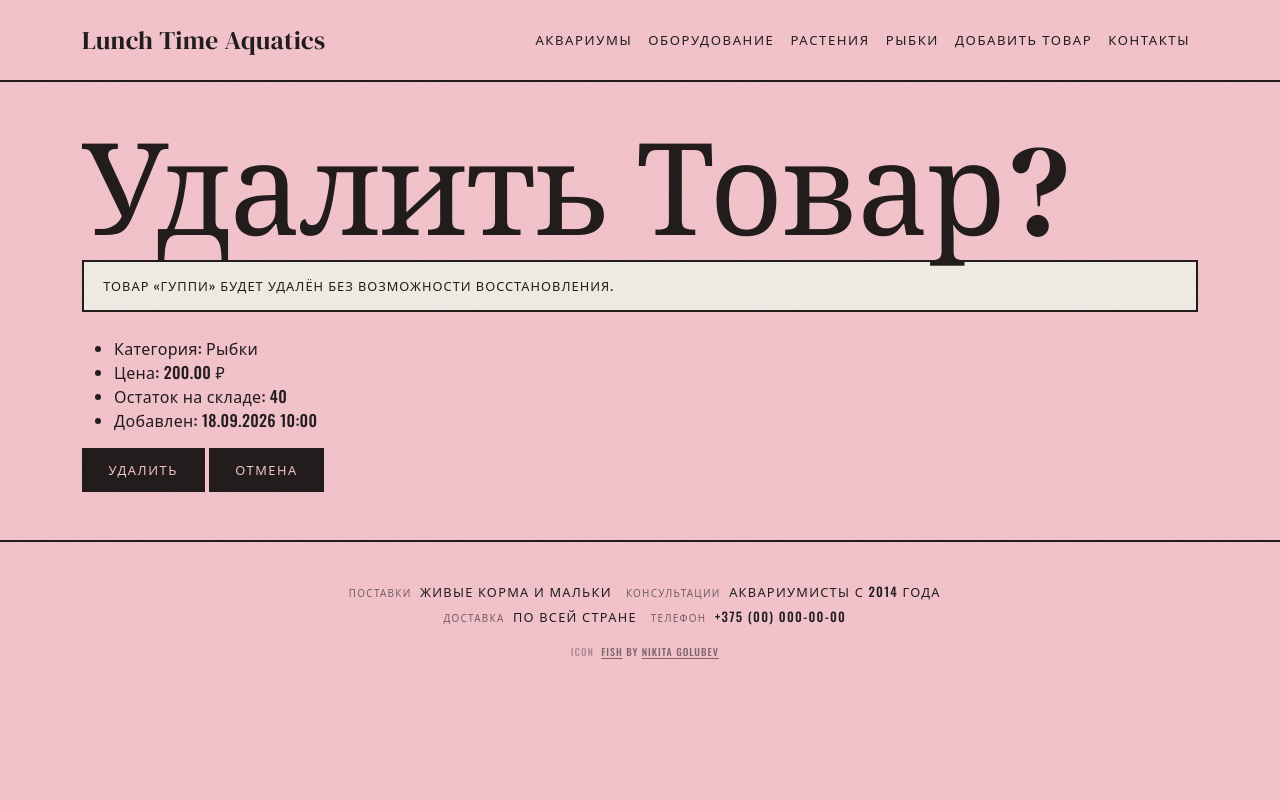
After one commit to Jd4rc/lsn_basics_of_layout, a Django app: page /products/1/delete/ in a window 1280 px wide. The commit adds this page. Run offline with Django 5.2, Linux system fonts and the light colour scheme; data comes from the database, SQL or seed files in the repository; some libraries are stand-ins or nearby versions.

Commit message:
feat: add product delete view

```diff
--- /dev/null
+++ b/catalog/templates/catalog/product_confirm_delete.html
@@ -0,0 +1,28 @@
+{% extends 'base.html' %}
+
+{% block title %}Удалить {{ product.name }}{% endblock %}
+
+{% block content %}
+
+<h1>Удалить товар?</h1>
+
+<div class="notice mb-4">
+    <p class="mb-0">
+        Товар «{{ product.name }}» будет удалён без возможности восстановления.
+    </p>
+</div>
+
+<ul>
+    <li>Категория: {{ product.category }}</li>
+    <li>Цена: {{ product.price }} ₽</li>
+    <li>Остаток на складе: {{ product.stock }}</li>
+    <li>Добавлен: {{ product.created_at|date:"d.m.Y H:i" }}</li>
+</ul>
+
+<form method="post">
+    {% csrf_token %}
+    <button type="submit" class="btn btn-ink">Удалить</button>
+    <a href="{% url 'catalog:product_detail' product.pk %}" class="btn btn-ink">Отмена</a>
+</form>
+
+{% endblock %}
--- a/catalog/templates/catalog/product_detail.html
+++ b/catalog/templates/catalog/product_detail.html
@@ -30,6 +30,7 @@
 </ul>
 
 <a href="{% url 'catalog:product_update' product.pk %}" class="btn btn-ink">Редактировать</a>
+<a href="{% url 'catalog:product_delete' product.pk %}" class="btn btn-ink">Удалить</a>
 <a href="{% url 'catalog:home' %}" class="btn btn-ink">На главную</a>
 
 {% endblock %}
--- a/catalog/urls.py
+++ b/catalog/urls.py
@@ -10,5 +10,6 @@ urlpatterns = [
     path('products/new/', views.product_create, name='product_create'),
     path('products/<int:pk>/', views.product_detail, name='product_detail'),
     path('products/<int:pk>/edit/', views.product_update, name='product_update'),
+    path('products/<int:pk>/delete/', views.product_delete, name='product_delete'),
     path('<slug:slug>/', views.category_detail, name='category_detail'),
 ]
--- a/catalog/views.py
+++ b/catalog/views.py
@@ -66,6 +66,16 @@ def product_update(request, pk):
     return render(request, 'catalog/product_form.html', {'form': form})
 
 
+def product_delete(request, pk):
+    product = get_object_or_404(Product, pk=pk)
+
+    if request.method == 'POST':
+        product.delete()
+        return redirect('catalog:home')
+
+    return render(request, 'catalog/product_confirm_delete.html', {'product': product})
+
+
 def category_detail(request, slug):
     category = get_object_or_404(Category, slug=slug)
     products = category.products.filter(is_active=True)
```
